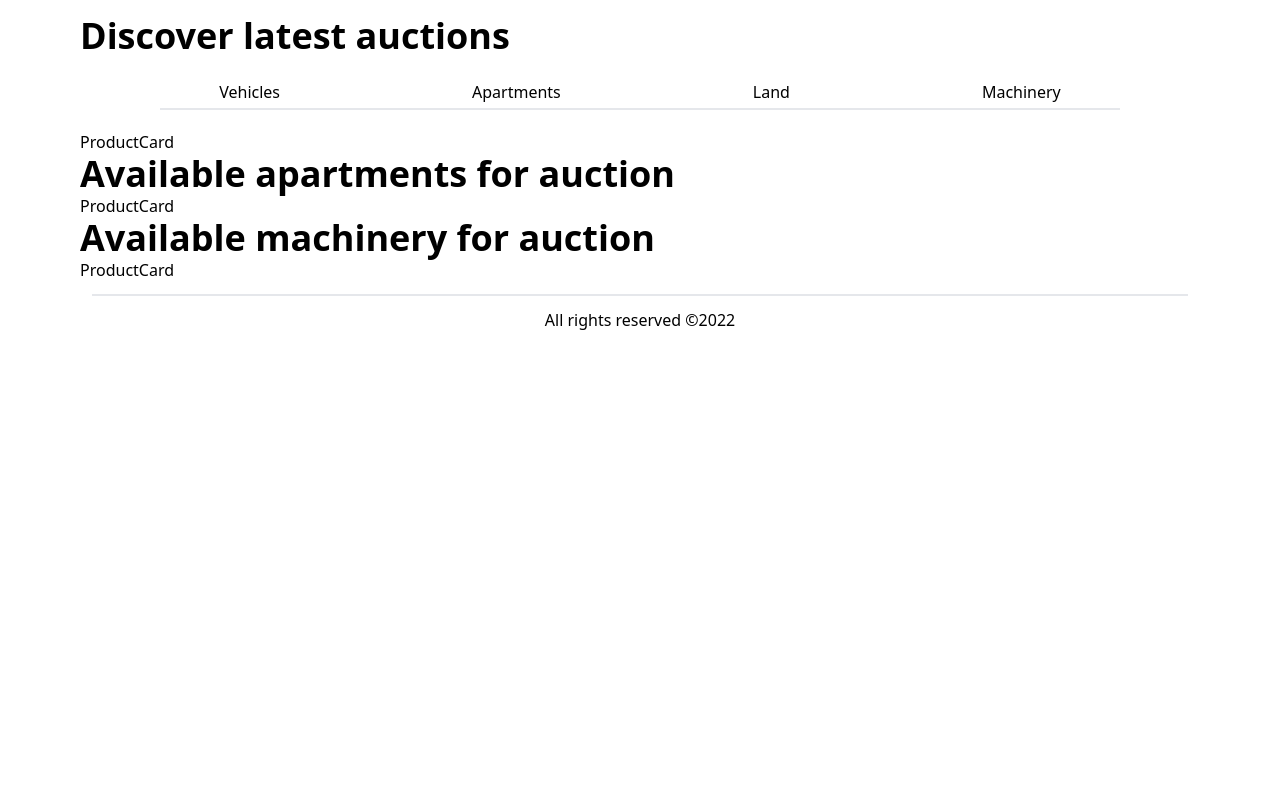
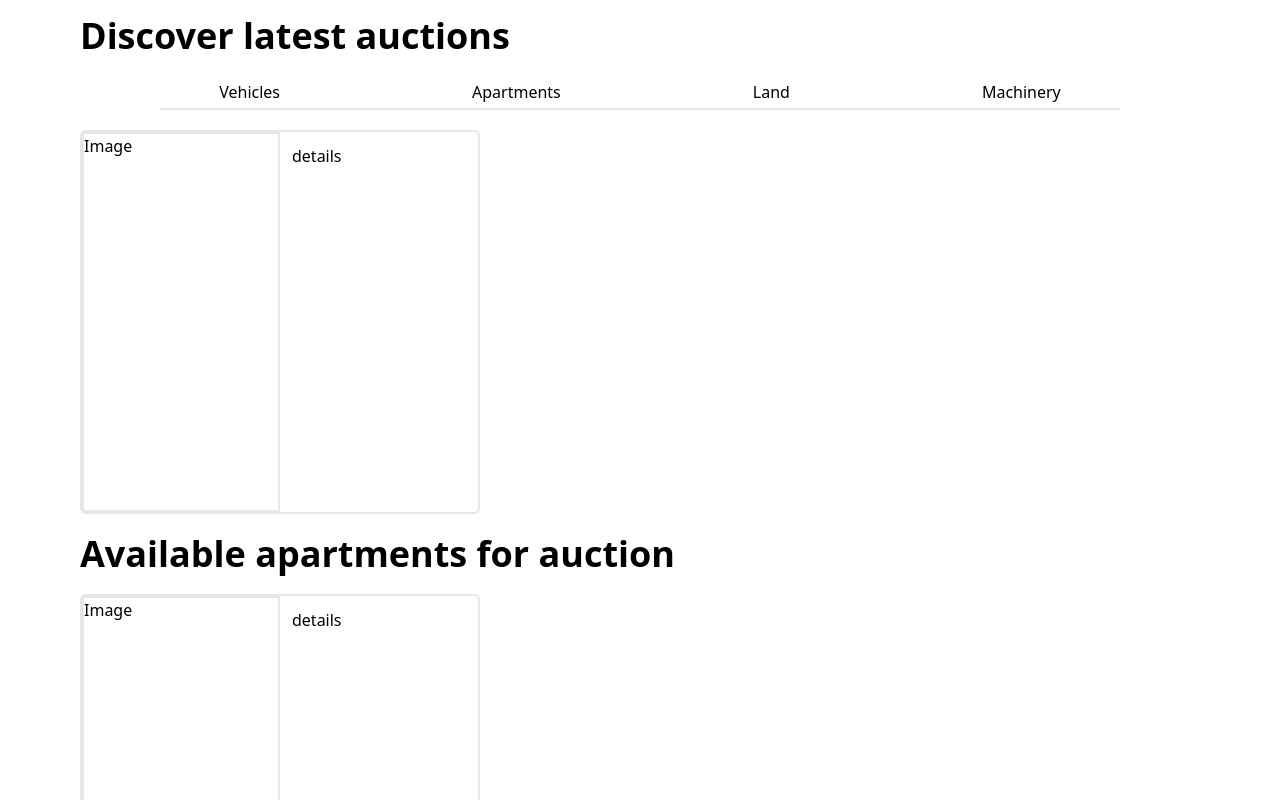
Before and after one commit to Mogakamo/kenya-auctioneers, a Next.js app: page / in a window 1280 px wide. Shown: the part 500-1300 px from the top of the page. Before the commit the page ends 856 px from the top, so only its background shows below. Built offline with nearby package versions, Linux system fonts and the light colour scheme.

Commit message:
build: updated the product card

```diff
--- a/modules/components/cards/ProductCard.tsx
+++ b/modules/components/cards/ProductCard.tsx
@@ -2,7 +2,10 @@ import React from 'react'
 
 const ProductCard = () => {
   return (
-    <div>ProductCard</div>
+    <div className='h-96 border-2 w-[400px] rounded-md my-5 grid grid-cols-2'>
+        <div className="left border-2">Image</div>
+        <div className="right p-3 w-48">details</div>
+    </div>
   )
 }
 
```
